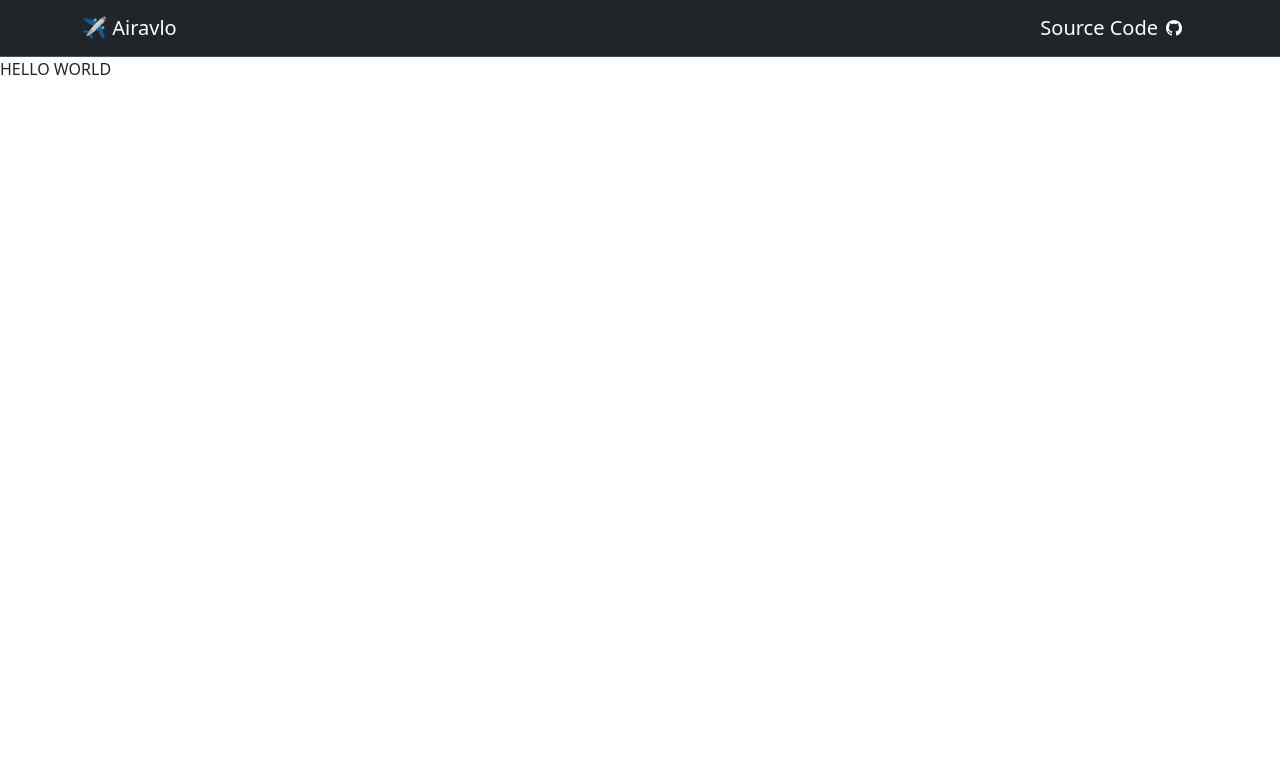
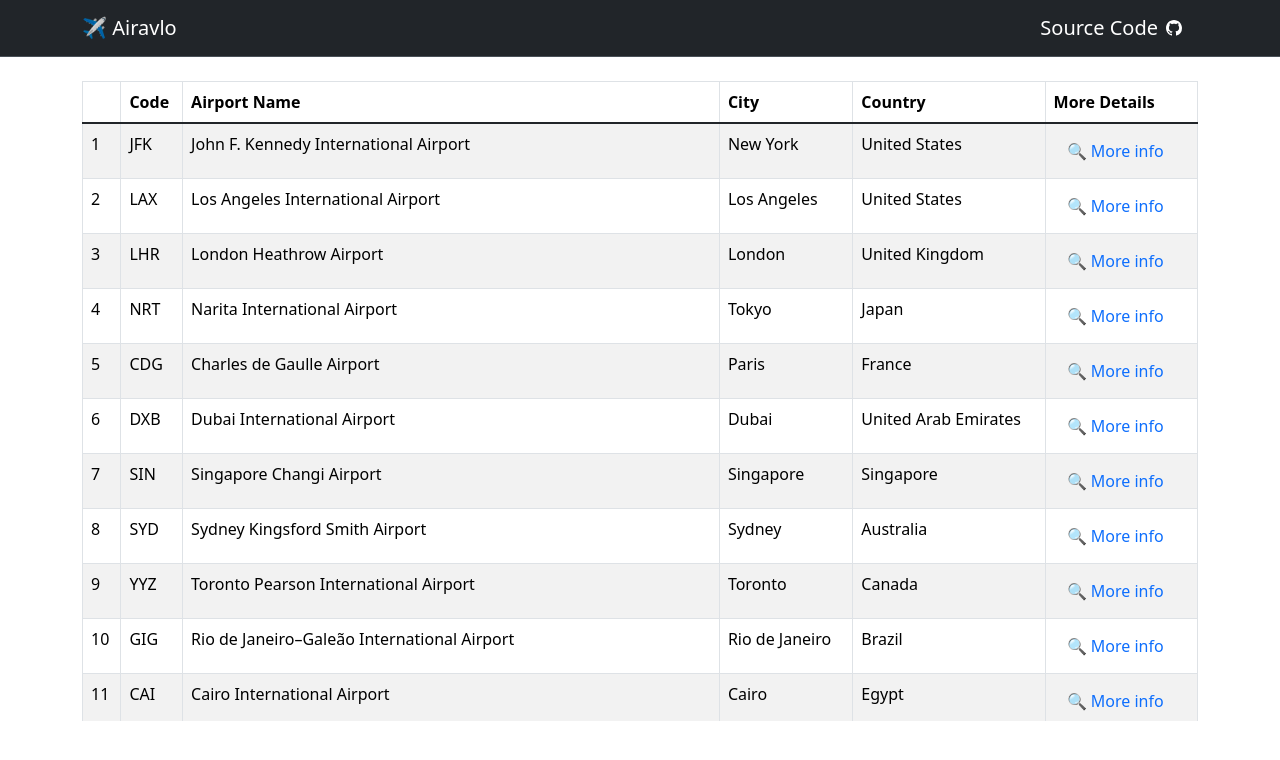
Before and after one commit to aesavas/airavlo-react, a React (Vite) app: page / in a window 1280 px wide. Shown: the top 760 px of the page. Built offline with nearby package versions, Linux system fonts and the light colour scheme.

Commit message:
feat: homepage created and logic moved inside

```diff
--- a/src/App.tsx
+++ b/src/App.tsx
@@ -1,13 +1,10 @@
-import NavBar from "./components/NavBar"
+import HomePage from "./pages/HomePage"
 
 function App() {
 
   return (
     <>
-      <NavBar />
-      <main>
-        HELLO WORLD
-      </main>
+      <HomePage />
     </>
   )
 }
--- /dev/null
+++ b/src/pages/HomePage.tsx
@@ -0,0 +1,19 @@
+
+
+import DataTable from "../components/DataTable";
+import NavBar from "../components/NavBar";
+
+function HomePage() {
+  return(
+    <>
+      <header>
+        <NavBar />
+      </header>
+      <main className="container mt-4">
+        <DataTable />
+      </main>
+    </>
+  )
+}
+
+export default HomePage
```
